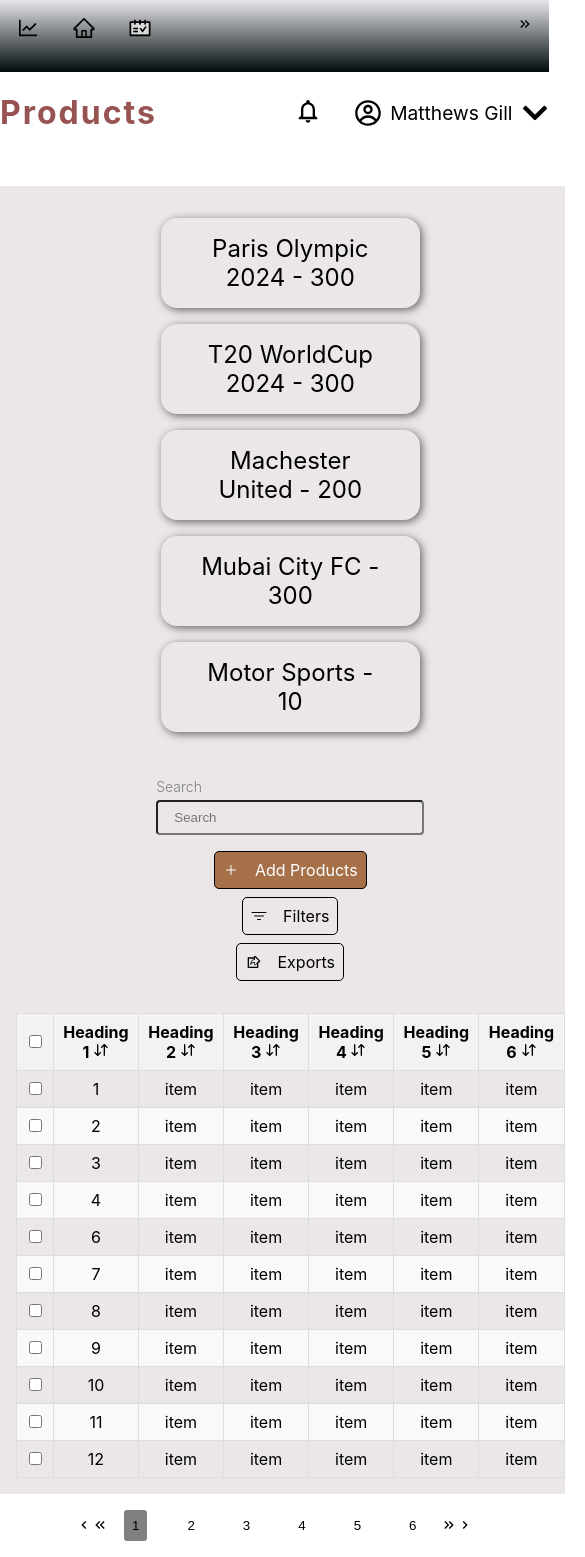
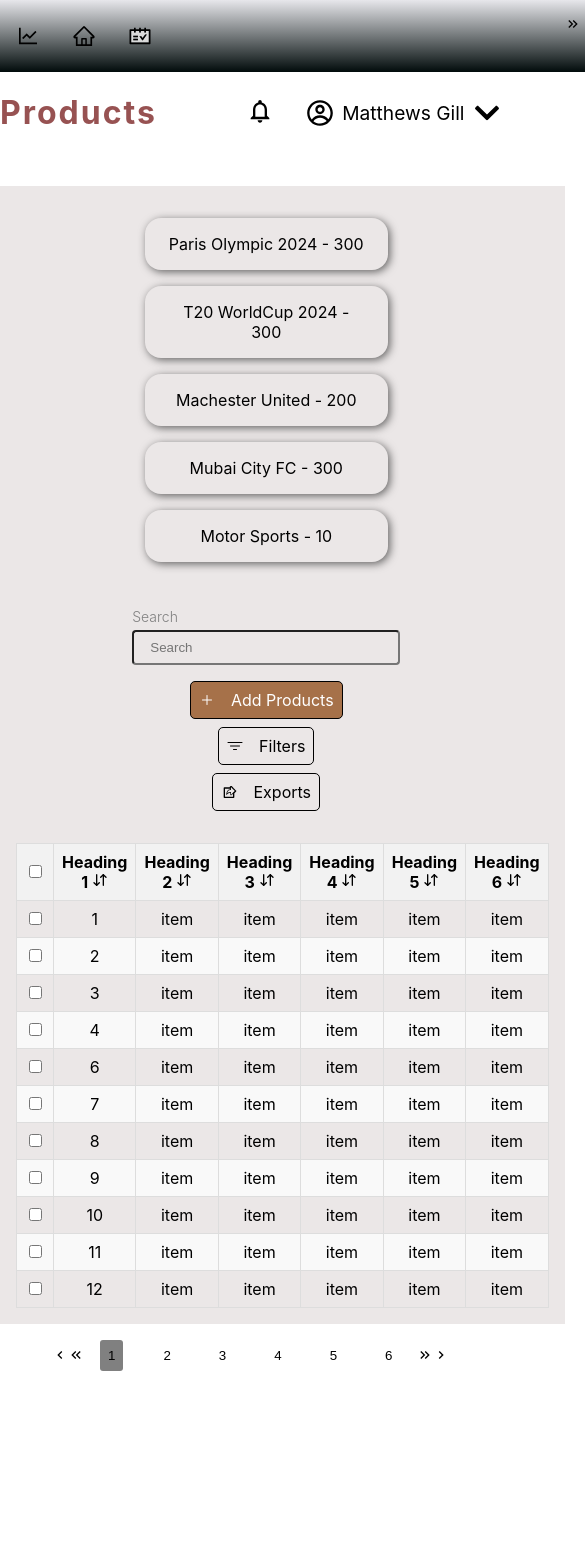
Before and after one commit to yashj7008/Codevysa-Assessment, a React (Create React App) app: page / in a window 390 px wide. Shown: the whole page, 585 px wide, since content can reach past the window. After the commit the page ends 1387 px from the top, so only its background shows below. Built offline with nearby package versions, Linux system fonts and the light colour scheme.

Commit message:
temp commit

```diff
--- a/src/components/ProductTable.jsx
+++ b/src/components/ProductTable.jsx
@@ -3,7 +3,7 @@
 
 const ProductTable = ({products}) => {
   return (
-    <table className="productTable">
+    <table className="productTable"  style={{  overflowX:"scroll" }}>
       <thead>
         <tr>
           <th><input type="checkbox" /></th>
--- a/src/styles/main.scss
+++ b/src/styles/main.scss
@@ -5,7 +5,7 @@
   width: 100%;
   height: 100vh;
   display: grid;
-  grid: "sidebar main" 1fr / auto 1fr;
+  grid: "sidebar main" 1fr / 6rem 1fr;
 }
 
 .sidebar {
@@ -20,11 +20,13 @@
     flex-direction: column;
     gap: 2rem;
     margin: 1rem;
+    align-items: center;
   }
 }
 
 .main {
   grid-area: main;
+  width: calc(100% - 6rem);
 }
 
 header {
@@ -53,7 +55,7 @@
 
 .product-info {
   margin-top: 2rem;
-  padding: 2rem 0 1rem 1rem;
+  padding: 2rem 3rem 1rem 1rem;
   background-color: $background-gray;
   display: flex;
   gap: 1rem;
@@ -66,8 +68,8 @@
 }
 
 .matches .match {
-  padding: 1rem 2rem;
-  font-size: 1.5rem;
+  padding: 1rem 1.5rem;
+  font-size: 1rem;
   box-shadow: $box-shadow-color 2px 2px 8px;
   border-radius: 1rem;
 }
@@ -97,7 +99,7 @@
     padding: 0.5rem 1rem;
     border-radius: 5px;
     font-weight: 400;
-    font-size: 1.5rem;
+    font-size: 1.2rem;
     border: solid black 0.5px;
     cursor: pointer;
   }
@@ -109,6 +111,7 @@
   width: 100%;
   border-collapse: collapse;
   margin-top: 2rem;
+  overflow-x:auto;
   th,
   td {
     padding: 8px;
@@ -125,6 +128,7 @@
   tbody tr:hover {
     background-color: $hover-bg-color;
   }
+
 }
 
 .pagination {
@@ -195,7 +199,7 @@
 
     .sidebar {
       grid-area: sidebar;
-      height: 2fr;
+      height: 1fr;
       display: flex;
       margin-bottom: 1rem;
       flex-direction: row;
@@ -222,7 +226,10 @@
     .product-info {
       flex-direction: column;
       align-items: center;
-      justify-content: center;
+      justify-content: flex;
+    }
+    table{
+      overflow-x:auto;
     }
 
     .matches {
@@ -261,12 +268,18 @@
     .filter {
       flex-direction: column;
       align-items: center;
+      justify-content: flex-start;
       gap: 0.5rem;
       div {
         padding: 0.5rem;
         font-size: 1rem;
       }
     }
+
+    table{
+      overflow-x:auto;
+    }
+
 
     form {
       input,
```
